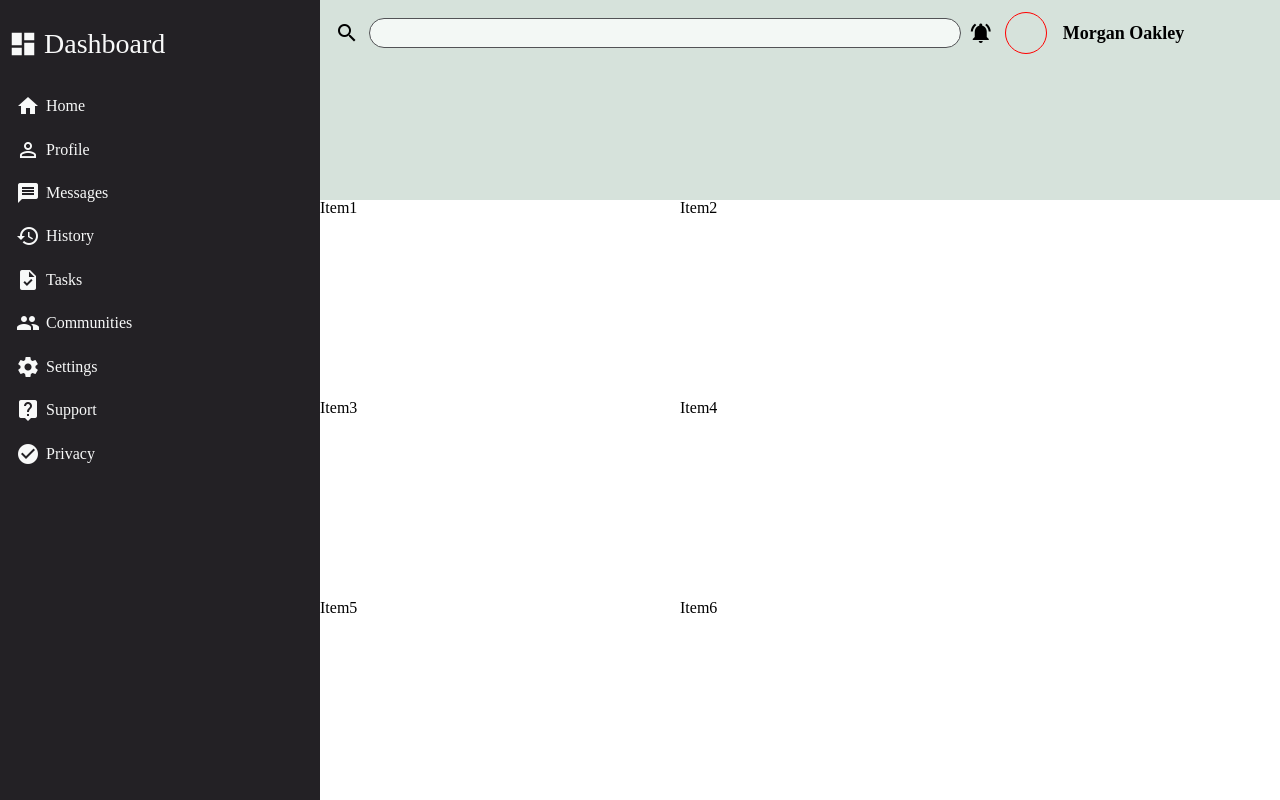
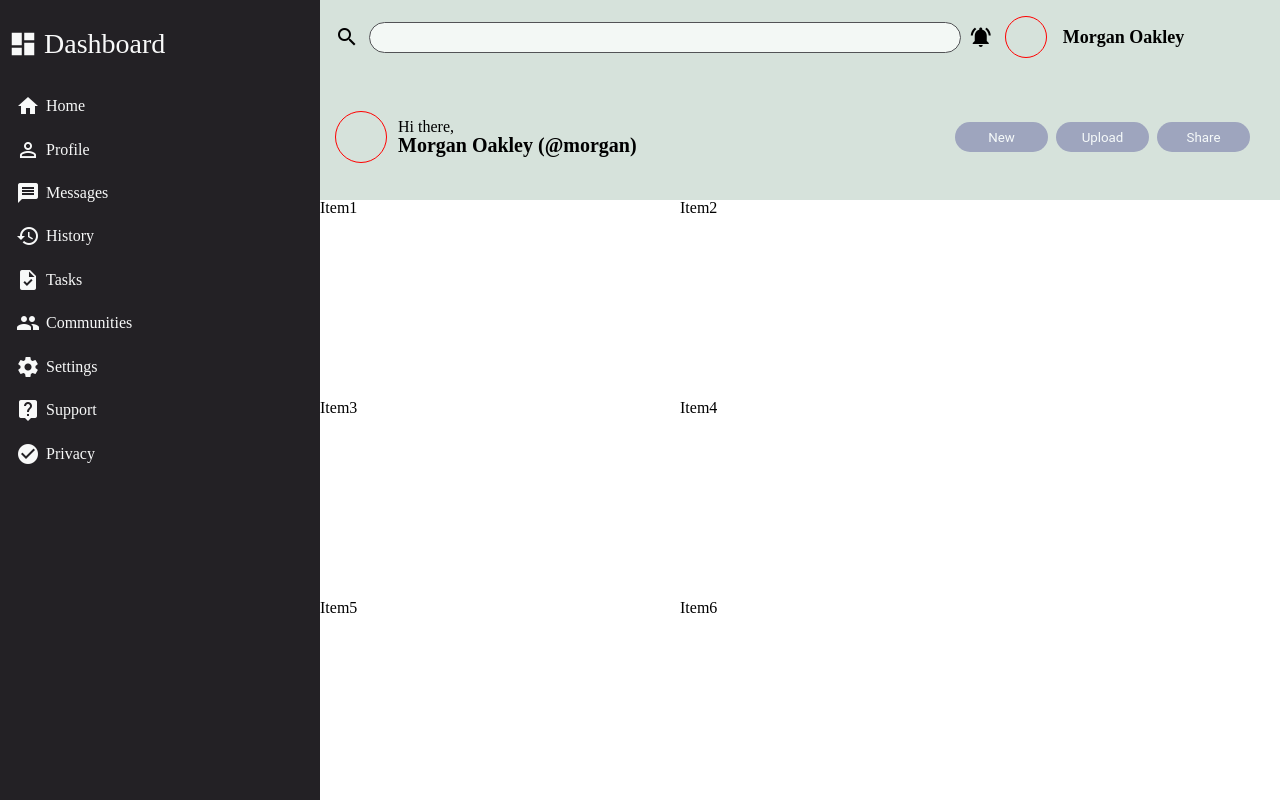
Before and after one commit to muditchoudhary/admin-dashboard, a plain HTML site: page index.html in a window 1280 px wide. Drawn offline with Linux system fonts and the light colour scheme.

Commit message:
Styled lower row of header

```diff
--- a/index.html
+++ b/index.html
@@ -53,7 +53,16 @@
             <div class="logo"></div>
             <span class="username">Morgan Oakley</span>
         </div>
-        <div class="lower-row"></div>
+        <div class="lower-row">
+            <div class="logo"></div>
+            <div class="greeting">
+                <span>Hi there,</span>
+                <span>Morgan Oakley (@morgan)</span>
+            </div>
+            <button class="btn">New</button>
+            <button class="btn">Upload</button>
+            <button class="btn">Share</button>
+        </div>
     </header>
     <section class="main">
         <div class="card">
--- a/style.css
+++ b/style.css
@@ -48,9 +48,12 @@ table {
 	border-spacing: 0;
 }
 
+@import url('https://fonts.googleapis.com/css2?family=Roboto&display=swap');
+
 * {
     margin: 0;
     padding: 0;
+	font-family: 'Roboto', sans-serif;
 }
 
 /* Edit below this. Above code for reseting */
@@ -64,7 +67,7 @@ body {
 
 .header {
     display: grid;
-    grid-template-rows: 1fr 2fr;
+    grid-template-rows: 1fr 1.7fr;
     grid-column: 2 / 3;
     grid-row: 1 / 2;
     background: #d6e2db;
@@ -105,9 +108,52 @@ body {
 .search,
 .notifications-active,
 .logo,
-.username {
+.username,
+.btn {
 	cursor: pointer;
 }
+
+.header .lower-row {
+	display: grid;
+    grid-template-columns: 55px 6fr 1fr 1fr 1fr;
+    align-items: center;
+    gap: 8px;
+    margin-left: 15px;
+    margin-right: 30px;
+}
+
+.lower-row div:first-child {
+	width: 50px;
+    height: 50px;
+    border-radius: 50px;
+	border: 1px solid red;
+}
+
+.lower-row .greeting {
+	display: grid;
+}
+
+
+.lower-row .greeting span {
+	font-size: 20px;
+	font-weight: bold;
+}
+
+.lower-row .greeting span:first-child {
+	font-size: 16px;
+	font-weight: 400;
+}
+
+.lower-row .btn {
+	width: 93px;
+    height: 30px;
+    border: 1px solid none;
+    border: 1px solid transparent;
+    border-radius: 20px;
+    background: #9ea5be;
+    color: #f6fafa;
+}
+
 .sidebar {
     grid-row: 1 / 3;
     display: grid;
```
